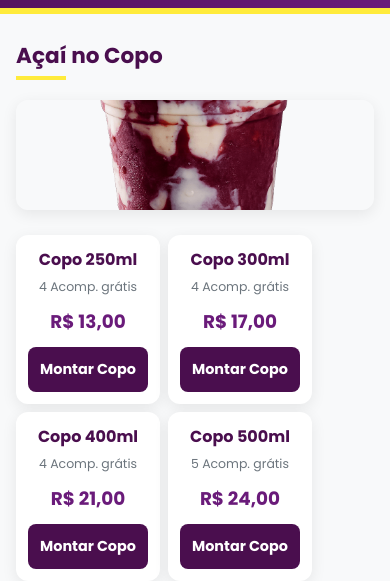
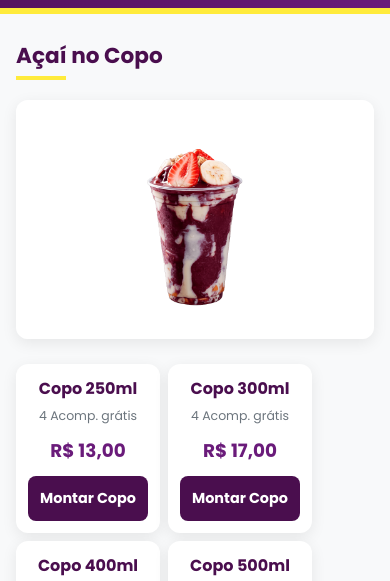
Before and after one commit to renanpietro784-stack/sites, a plain HTML site: page index.html in a window 390 px wide. Shown: the part 225-806 px from the top of the page. Drawn offline with Linux system fonts and the light colour scheme.

Commit message:
index.html

```diff
--- a/index.html
+++ b/index.html
@@ -85,6 +85,7 @@ body.has-floating-bar { padding-bottom: 78px; }
     height: 100%;
     object-fit: cover;
     display: block;
+    background-color: #fff;
 }
 
 /* Grid de produtos adaptado para ocupar o resto do espaço */
@@ -218,7 +219,8 @@ body.has-floating-bar { padding-bottom: 78px; }
 /* Tablets */
 @media (max-width: 900px) {
     .section-row { flex-direction: column; }
-    .section-banner { flex: none; width: 100%; height: 200px; }
+    .section-banner { flex: none; width: 100%; height: auto; aspect-ratio: 16 / 9; }
+    .section-banner img { object-fit: contain; }
 }
 
 /* Celulares grandes */
@@ -234,7 +236,7 @@ body.has-floating-bar { padding-bottom: 78px; }
     .product-card { padding: 14px; }
     .product-card h3 { font-size: 1rem; }
     .product-card .price { font-size: 1.15rem; }
-    .section-banner { height: 150px; }
+    .section-banner { aspect-ratio: 4 / 3; }
 
     .cart-section { padding: 18px; margin: 25px 0; }
     .cart-actions { flex-direction: column; }
@@ -256,7 +258,7 @@ body.has-floating-bar { padding-bottom: 78px; }
     .products-grid { grid-template-columns: 1fr 1fr; gap: 8px; }
     .product-card { padding: 12px; }
     .product-card .details { font-size: 0.78rem; }
-    .section-banner { height: 110px; }
+    .section-banner { aspect-ratio: 3 / 2; }
     .modal-footer { flex-wrap: wrap; }
     .modal-total-preview { font-size: 0.9rem; }
     .btn-confirm-add { flex: 1; }
@@ -266,7 +268,7 @@ body.has-floating-bar { padding-bottom: 78px; }
 /* Celulares muito pequenos */
 @media (max-width: 360px) {
     .products-grid { grid-template-columns: 1fr; }
-    .section-banner { height: 90px; }
+    .section-banner { aspect-ratio: 3 / 2; }
 }
 </style>
 
```
